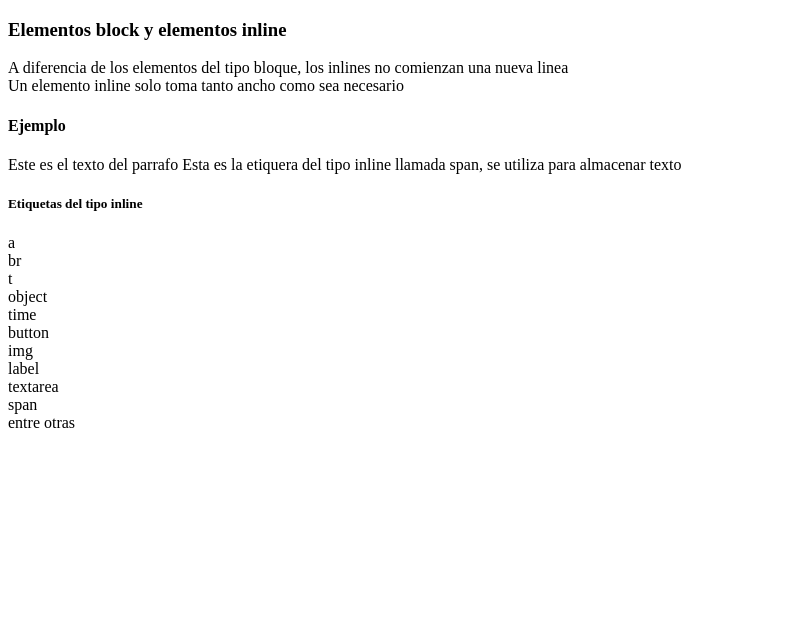
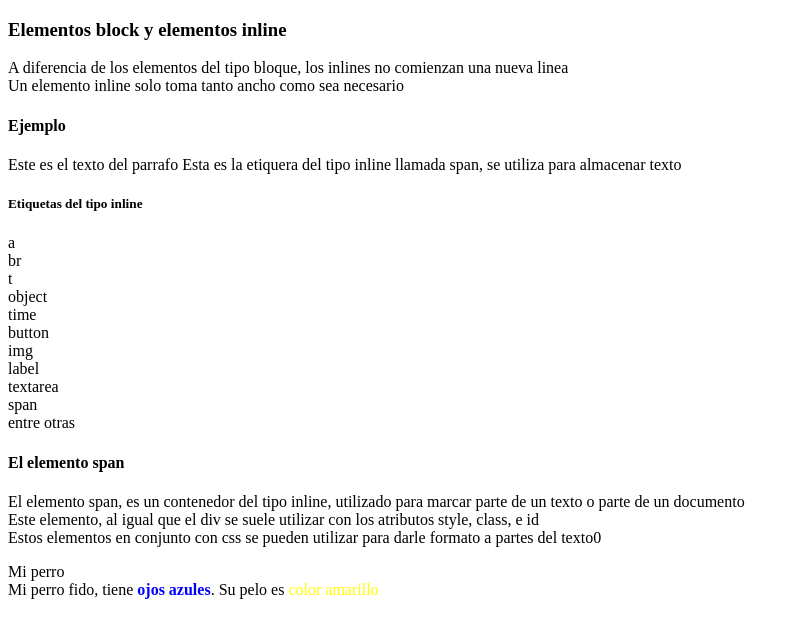
Before and after one commit to mddbsd/clases-cfl-html-maxi, a plain HTML site: page inlines.html in a window 1280 px wide. Shown: the whole page, without its empty margins (0-799 px from the left). Drawn offline with Linux system fonts and the light colour scheme.

Commit message:
agregados ejemplos de div y de span

```diff
--- a/inlines.html
+++ b/inlines.html
@@ -30,5 +30,16 @@
         span<br>
         entre otras
     </p>
+    <h4>El elemento span</h4>
+    <p>
+        El elemento span, es un contenedor del tipo inline, utilizado para marcar parte de un texto o parte de un documento<br>
+        Este elemento, al igual que el div se suele utilizar con los atributos style, class, e id<br>
+        Estos elementos en conjunto con css se pueden utilizar para darle formato a partes del texto0
+    </p>
+    <p>
+        Mi perro<br>
+        Mi perro fido, tiene <span style="color:blue; font-weight: bold;">
+        ojos azules</span>. Su pelo es <span style="color: yellow; font-synthesis-weight: bold;">color amarillo</span>
+    </p>
 </body>
 </html>
```
Also changed, not shown: bloques.html (+11 -0 lines).
